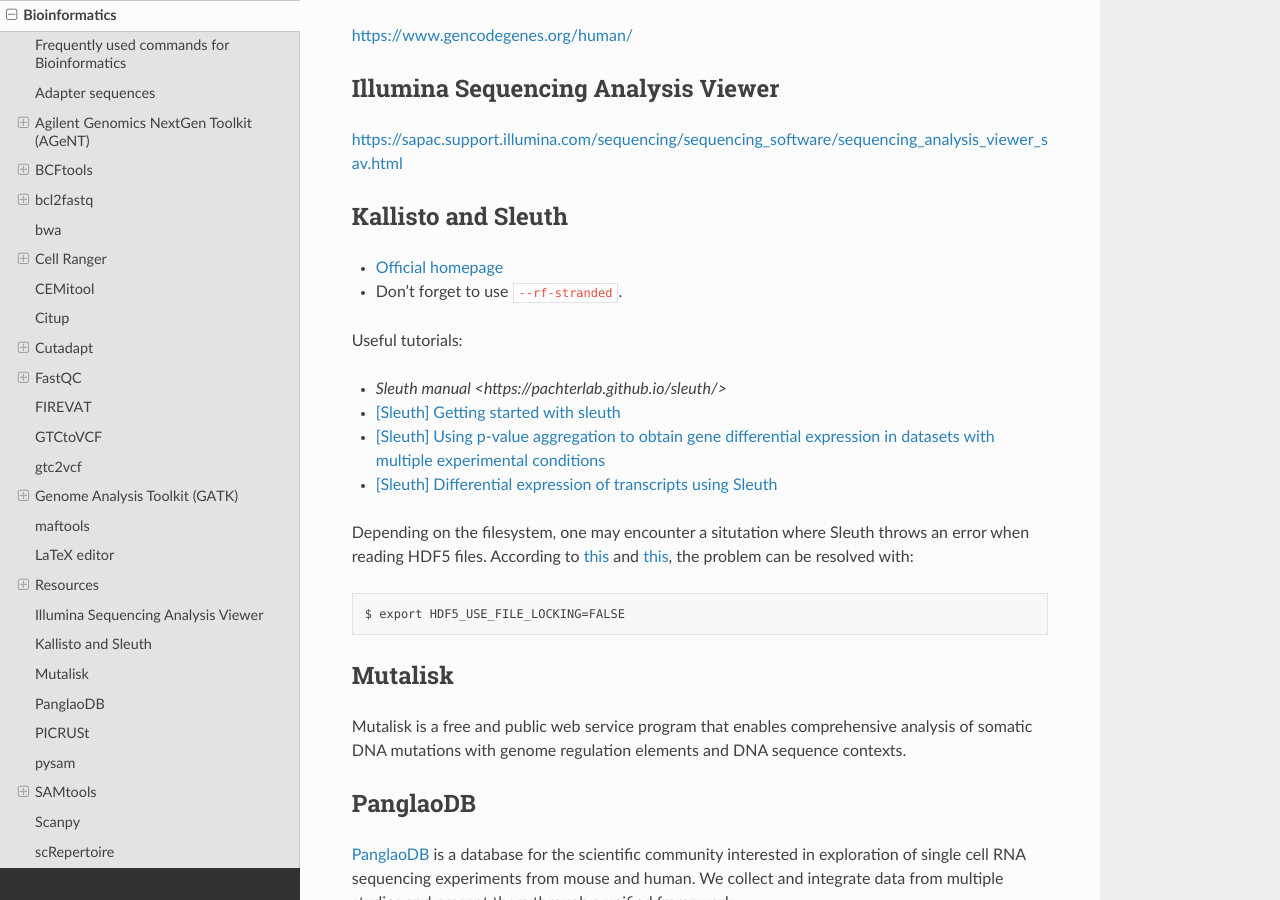
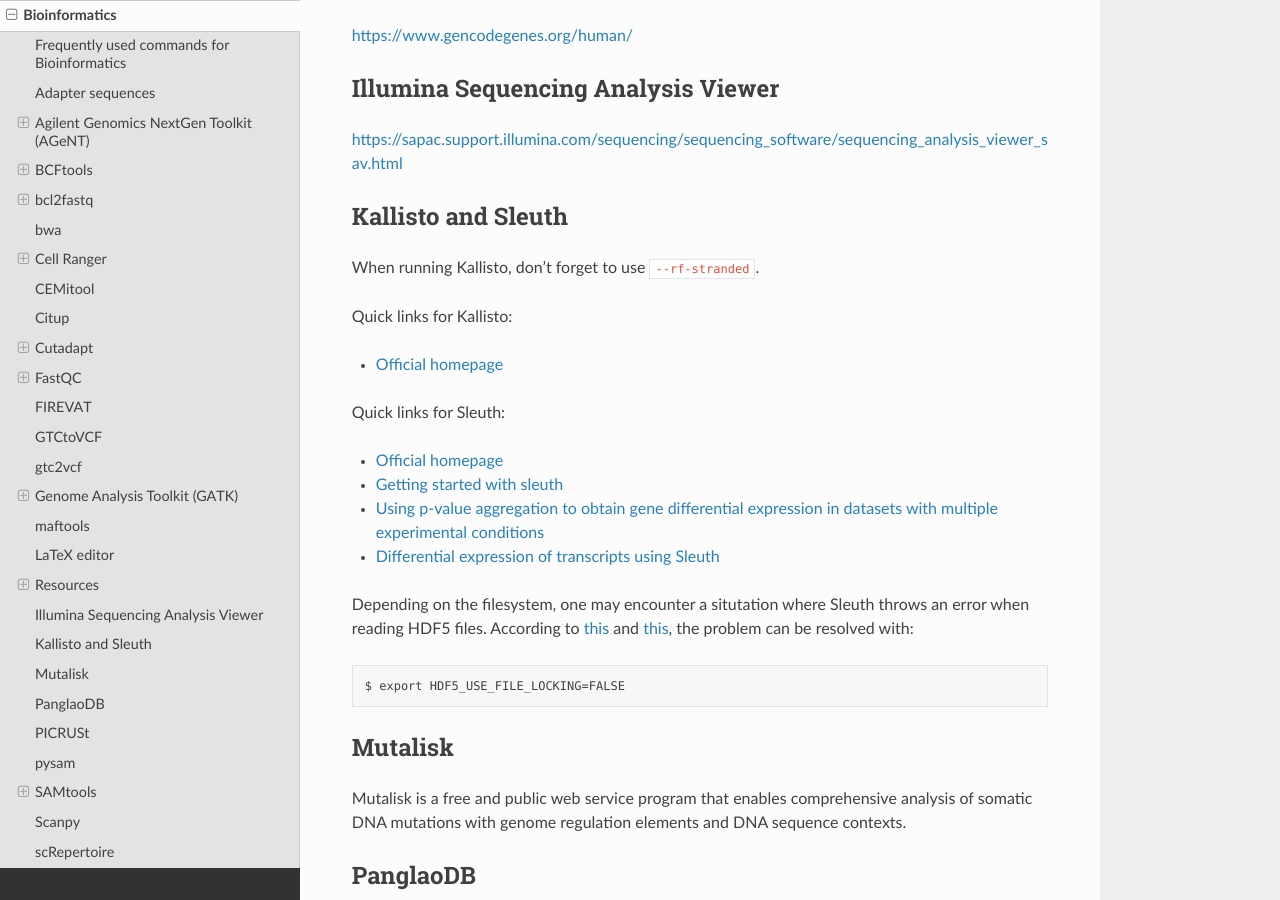
Before and after one commit to sbslee/notes, a Sphinx documentation site: the page built from docs/bioinformatics.rst, in a window 1280 px wide and 900 px high, scrolled down 18288 px. Built offline with Sphinx 7.4.7 and the Read the Docs theme 2.0.0, drawn with Linux system fonts in a browser that asks for light colours.

Commit message:
Update bioinformatics.rst

```diff
--- a/docs/bioinformatics.rst
+++ b/docs/bioinformatics.rst
@@ -843,15 +843,18 @@
 Kallisto and Sleuth
 ===================
 
+When running Kallisto, don't forget to use ``--rf-stranded``.
+
+Quick links for Kallisto:
+
 - `Official homepage <https://pachterlab.github.io/kallisto/>`__
-- Don't forget to use ``--rf-stranded``.
 
-Useful tutorials:
+Quick links for Sleuth:
 
-- `Sleuth manual <https://pachterlab.github.io/sleuth/>`
-- `[Sleuth] Getting started with sleuth <https://pachterlab.github.io/sleuth_walkthroughs/trapnell/analysis.html>`__
-- `[Sleuth] Using p-value aggregation to obtain gene differential expression in datasets with multiple experimental conditions <https://pachterlab.github.io/sleuth_walkthroughs/pval_agg/analysis.html>`__
-- `[Sleuth] Differential expression of transcripts using Sleuth <https://hbctraining.github.io/DGE_workshop_salmon/lessons/09_sleuth.html>`__
+- `Official homepage <https://pachterlab.github.io/sleuth/>`__
+- `Getting started with sleuth <https://pachterlab.github.io/sleuth_walkthroughs/trapnell/analysis.html>`__
+- `Using p-value aggregation to obtain gene differential expression in datasets with multiple experimental conditions <https://pachterlab.github.io/sleuth_walkthroughs/pval_agg/analysis.html>`__
+- `Differential expression of transcripts using Sleuth <https://hbctraining.github.io/DGE_workshop_salmon/lessons/09_sleuth.html>`__
 
 Depending on the filesystem, one may encounter a situtation where Sleuth throws an error when reading HDF5 files. According to `this <https://github.com/pachterlab/kallisto/issues/197>`__ and `this <https://github.com/pachterlab/sleuth/issues/120>`__, the problem can be resolved with:
 
```
